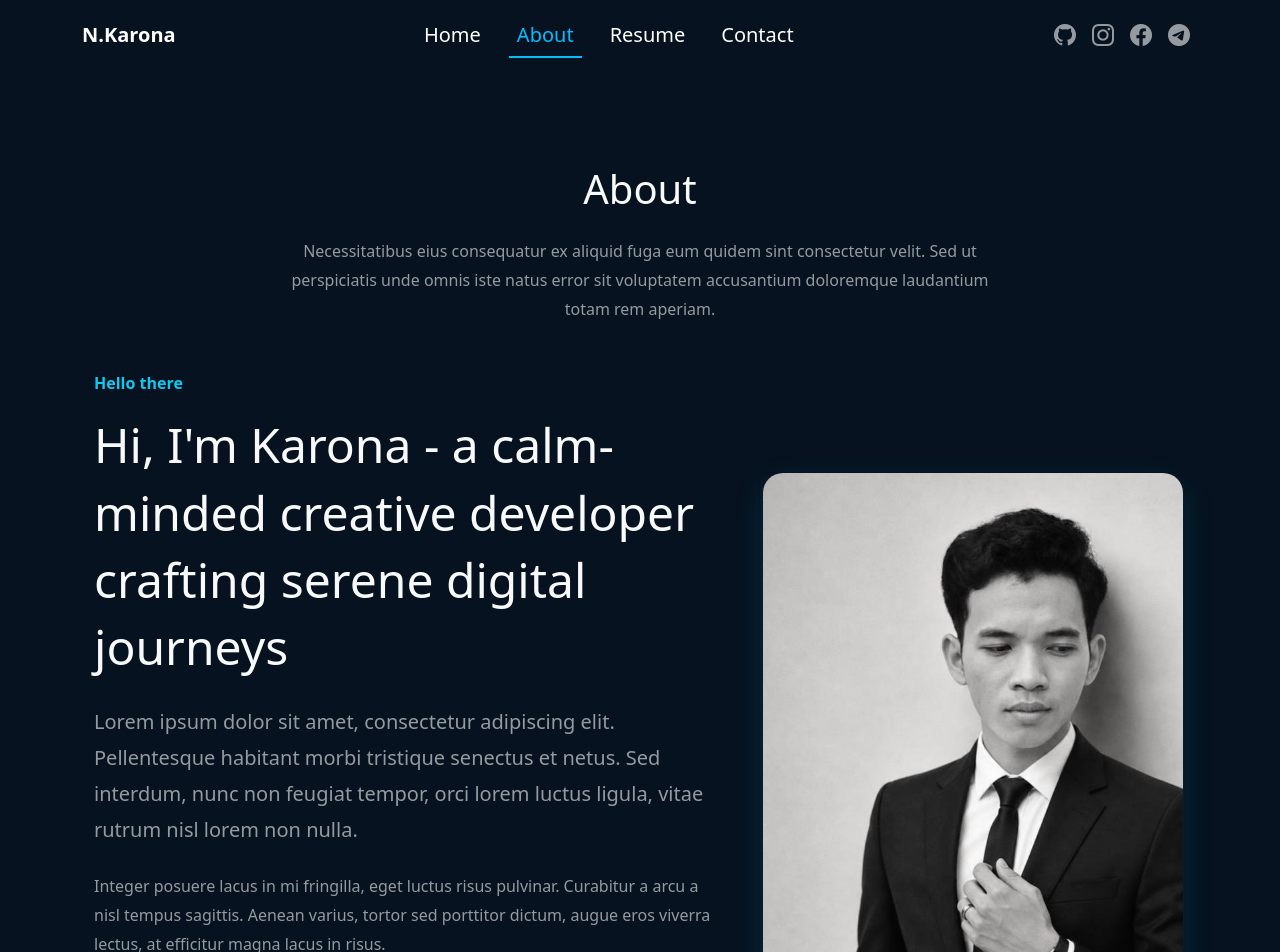
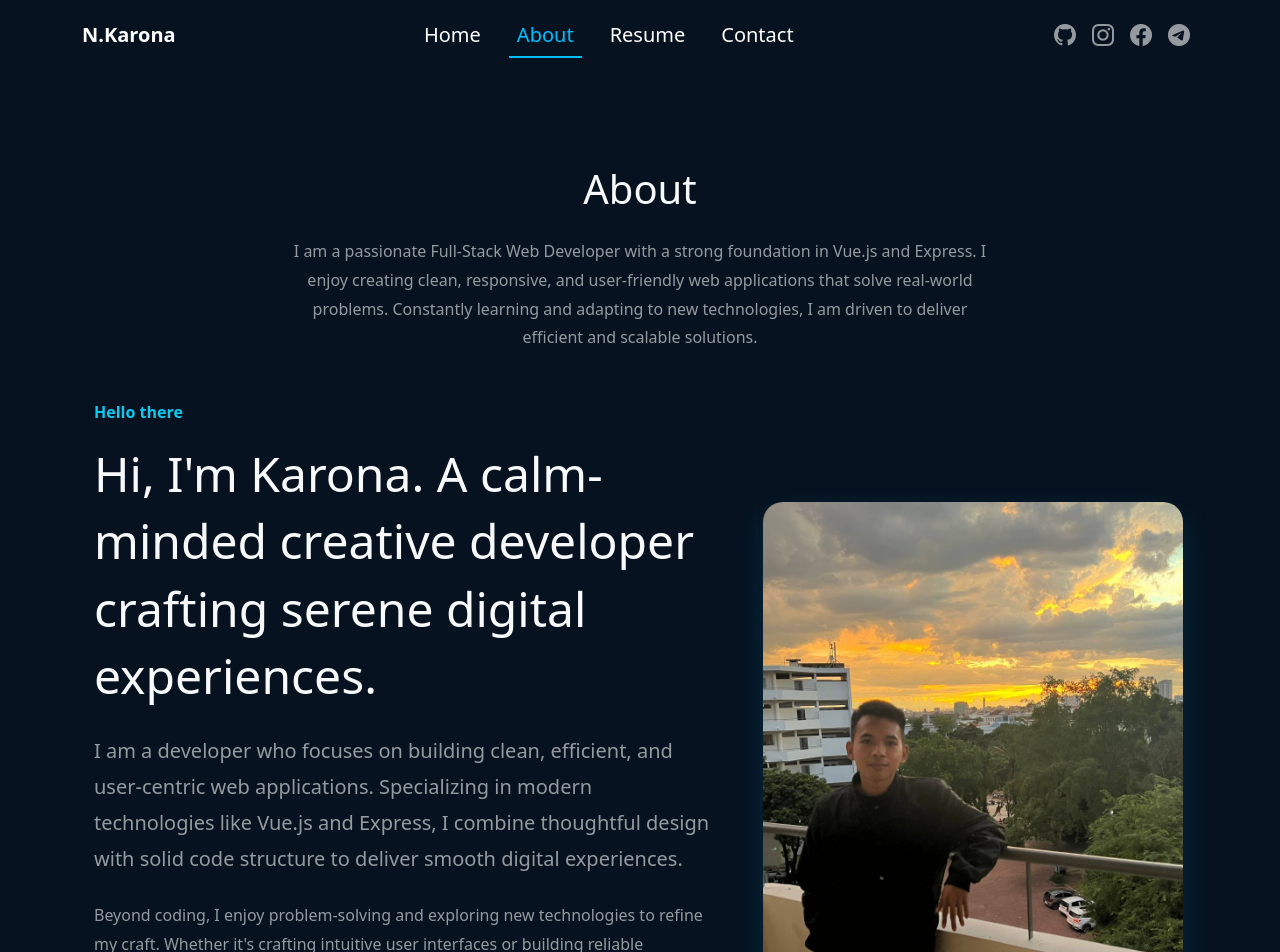
Before and after one commit to Karona24/portfolio-, a Vue app: page /abouts in a window 1280 px wide. Shown: the top 952 px of the page. Built offline with nearby package versions, Linux system fonts and the light colour scheme.

Commit message:
Update button text to Get In Touch and refine intro bio

```diff
--- a/src/App.vue
+++ b/src/App.vue
@@ -6,12 +6,10 @@
 import { onMounted, onUnmounted } from 'vue';
 
 const preventInspect = (e) => {
-  // ១. បិទ Right-Click
   if (e.type === 'contextmenu') {
     e.preventDefault();
   }
 
-  // ២. បិទ Shortcut Keys សម្រាប់ DevTools
   if (e.type === 'keydown') {
     const isDevKey =
       e.key === 'F12' ||
--- a/src/View/AboutView.vue
+++ b/src/View/AboutView.vue
@@ -583,9 +583,10 @@ img {
                 <h1 class="mb-4 mt-5 text-light">About</h1>
 
                 <p class="about-desc">
-                    Necessitatibus eius consequatur ex aliquid fuga eum quidem sint
-                    consectetur velit. Sed ut perspiciatis unde omnis iste natus error
-                    sit voluptatem accusantium doloremque laudantium totam rem aperiam.
+                    I am a passionate Full-Stack Web Developer with a strong foundation in Vue.js and Express. I enjoy
+                    creating clean, responsive, and user-friendly web applications that solve real-world problems.
+                    Constantly learning and adapting to new technologies, I am driven to deliver efficient and scalable
+                    solutions.
                 </p>
             </div>
 
@@ -602,22 +603,19 @@ img {
                         </p>
 
                         <h1 class="fw-light text-light about-title">
-                            Hi, I'm Karona - a calm-minded creative developer crafting
-                            serene digital journeys
+                            Hi, I'm Karona. A calm-minded creative developer crafting serene digital experiences.
                         </h1>
 
                         <h5 class="fw-light mt-3 about-subtitle">
-                            Lorem ipsum dolor sit amet, consectetur adipiscing elit.
-                            Pellentesque habitant morbi tristique senectus et netus.
-                            Sed interdum, nunc non feugiat tempor, orci lorem luctus
-                            ligula, vitae rutrum nisl lorem non nulla.
+                            I am a developer who focuses on building clean, efficient, and user-centric web
+                            applications. Specializing in modern technologies like Vue.js and Express, I combine
+                            thoughtful design with solid code structure to deliver smooth digital experiences.
                         </h5>
 
                         <p class="mt-3 about-text">
-                            Integer posuere lacus in mi fringilla, eget luctus risus
-                            pulvinar. Curabitur a arcu a nisl tempus sagittis.
-                            Aenean varius, tortor sed porttitor dictum, augue eros
-                            viverra lectus, at efficitur magna lacus in risus.
+                            Beyond coding, I enjoy problem-solving and exploring new technologies to refine my craft.
+                            Whether it's crafting intuitive user interfaces or building reliable backend services, I
+                            strive to make every project meaningful and well-structured.
                         </p>
 
                     </div>
@@ -632,7 +630,7 @@ img {
                             <span class="bottom-key-2"></span>
                         </a>
 
-                        <button class="continue-application">
+                        <button class="continue-application" @click="$router.push({ name: 'contact' })">
                             <div>
                                 <div class="pencil"></div>
 
@@ -660,7 +658,7 @@ img {
                 <div class="col-lg-5 col-md-12 col-12 text-center order-1 order-lg-2">
                     <div class="card bg-transparent" data-aos="fade-left">
                         <div class="pic mx-auto">
-                            <img src="../image/photo_2026-05-10_15-08-40.jpg" alt="Profile">
+                            <img src="../image/photo_2026-09-24_20-43-41.jpg" alt="Profile">
                         </div>
                     </div>
 
@@ -739,6 +737,16 @@ import NavBar from '@/components/component/NavBar.vue';
 import FooterView from '@/components/component/FooterView.vue';
 const skills = [
     {
+        title: "JavaScript",
+        description: "Sed ut perspiciatis unde omnis iste natus error sit voluptatem.",
+        percent: 70,
+    },
+    {
+        title: "Vue JS",
+        description: "Sed ut perspiciatis unde omnis iste natus error sit voluptatem.",
+        percent: 75,
+    },
+    {
         title: "HTML",
         description: "Sed ut perspiciatis unde omnis iste natus error sit voluptatem.",
         percent: 90,
@@ -747,16 +755,6 @@ const skills = [
         title: "CSS",
         description: "Sed ut perspiciatis unde omnis iste natus error sit voluptatem.",
         percent: 85,
-    },
-    {
-        title: "JavaScript",
-        description: "Sed ut perspiciatis unde omnis iste natus error sit voluptatem.",
-        percent: 70,
-    },
-    {
-        title: "Vue JS",
-        description: "Sed ut perspiciatis unde omnis iste natus error sit voluptatem.",
-        percent: 75,
     },
     {
         title: "Bootstrap",
--- a/src/View/ContactView.vue
+++ b/src/View/ContactView.vue
@@ -5,12 +5,11 @@
       <div>
         <h1 class="text-center mb-4 mt-5 text-light">Contact</h1>
         <p class="text-center">
-          Necessitatibus eius consequatur ex aliquid fuga eum quidem sint consectetur velit.
-          Sed ut perspiciatis
+          Let's Work Together!
+          Have a project in mind or looking for a passionate developer to join your team or company ?
         </p>
         <p class="text-center">
-          unde omnis iste natus error sit voluptatem accusantium doloremque laudantium totam
-          rem aperiam
+          Send me a message below and I'll get back to you as soon as possible.
         </p>
       </div>
       <section class="contact-section">
@@ -24,8 +23,7 @@
                 <h1 class="title">Contact Info</h1>
 
                 <p class="desc">
-                  Praesent sapien massa, convallis a pellentesque nec,
-                  egestas non nisi. Vestibulum ante ipsum primis.
+                  Feel free to reach out to me directly through any of the details below. I'm always open to discussing new projects or ideas.
                 </p>
 
                 <!-- LOCATION -->
@@ -77,8 +75,7 @@
                 <h1 class="title">Get In Touch</h1>
 
                 <p class="desc">
-                  Praesent sapien massa, convallis a pellentesque nec,
-                  egestas non nisi. Vestibulum ante ipsum primis.
+                  Have a project in mind, a job opportunity, or just want to say hi? Fill out the form below and I'll respond as soon as possible!
                 </p>
 
                 <form @submit.prevent="sendToTelegram">
--- a/src/View/HomeView.vue
+++ b/src/View/HomeView.vue
@@ -11,8 +11,8 @@
                         <div class="hero-content">
                             <h1 class="hero-title">
                                 Hello, I'm
-                                <br class="d-none d-sm-inline d-md-none d-xl-inline"/>
-                                <span class="edit-color">Noeun</span>
+                                <br class="d-none d-sm-inline d-md-none d-xl-inline" />
+                                <span class="edit-color">NOEUN</span>
                                 <span class="edit-color"> Karona</span>
                             </h1>
 
@@ -23,10 +23,9 @@
                                     <span class="hero-subtitle edit-color">Full Stack Web Developer</span>
                                 </div>
                                 <p class="mb-0 mt-3">
-                                    Passionate about building modern web applications and creating
-                                    clean, responsive, and user-friendly digital experiences.
-                                    I enjoy learning new technologies and transforming ideas into
-                                    real-world solutions.
+                                    Passionate Full-Stack Developer specializing in Vue.js and Express. Dedicated to
+                                    building clean, responsive, and serene digital experiences while transforming ideas
+                                    into reliable, real-world solutions.
                                 </p>
                             </div>
 
@@ -37,21 +36,24 @@
                                     <span class="bottom-key-1"></span>
                                     <span class="bottom-key-2"></span>
                                 </a>
-                                <!-- From Uiverse.io by Nawsome -->
-                                <button class="continue-application">
+                                <router-link :to="{ name: 'contact' }" class="continue-application">
                                     <div>
                                         <div class="pencil"></div>
+
                                         <div class="folder">
                                             <div class="top">
                                                 <svg viewBox="0 0 24 27">
-                                                    <path d="M1,0 L23,0 C23.5522847,-1.01453063e-16 24,0.44771525 24,1 L24,8.17157288 C24,8.70200585 23.7892863,9.21071368 23.4142136,9.58578644 L20.5857864,12.4142136 C20.2107137,12.7892863 20,13.2979941 20,13.8284271 L20,26 C20,26.5522847 19.5522847,27 19,27 L1,27 C0.44771525,27 6.76353751e-17,26.5522847 0,26 L0,1 C-6.76353751e-17,0.44771525 0.44771525,1.01453063e-16 1,0 Z"></path>
+                                                    <path
+                                                        d="M1,0 L23,0 C23.5522847,0 24,0.44771525 24,1 L24,8.17157288 C24,8.70200585 23.7892863,9.21071368 23.4142136,9.58578644 L20.5857864,12.4142136 C20.2107137,12.7892863 20,13.2979941 20,13.8284271 L20,26 C20,26.5522847 19.5522847,27 19,27 L1,27 C0.44771525,27 0,26.5522847 0,26 L0,1 C0,0.44771525 0.44771525,0 1,0 Z">
+                                                    </path>
                                                 </svg>
                                             </div>
+
                                             <div class="paper"></div>
                                         </div>
                                     </div>
-                                    Continue Application
-                                </button>
+                                    Get In Touch
+                                </router-link>
                             </div>
                         </div>
                     </div>
@@ -62,7 +64,7 @@
                     <div class="card bg-transparent border-0" data-aos="fade-left">
                         <div class="image-wrapper">
                             <div class="pic">
-                                <img src="../image/photo_2026-05-10_15-08-40.jpg" alt="Noeun Karona" />
+                                <img src="../image/photo_2026-09-24_20-49-04.jpg" alt="Noeun Karona" />
                             </div>
                         </div>
                     </div>
@@ -170,6 +172,7 @@ import FooterView from '@/components/component/FooterView.vue'
     .hero-title {
         font-size: 42px;
     }
+
     .pic {
         max-width: 380px;
         height: 470px;
@@ -181,10 +184,12 @@ import FooterView from '@/components/component/FooterView.vue'
     .hero-title {
         font-size: 34px;
     }
+
     .pic {
         max-width: 320px;
         height: 400px;
     }
+
     .hero-buttons {
         gap: 15px;
     }
@@ -196,21 +201,26 @@ import FooterView from '@/components/component/FooterView.vue'
         padding-top: 60px;
         padding-bottom: 60px;
     }
+
     .hero-content {
         text-align: center;
         padding-right: 0;
         margin-top: 20px;
     }
+
     .subtitle-wrapper {
         justify-content: center;
     }
+
     .hero-description {
         max-width: 100%;
         font-size: 15px;
     }
+
     .hero-buttons {
         justify-content: center;
     }
+
     .pic {
         max-width: 290px;
         height: 360px;
@@ -222,20 +232,25 @@ import FooterView from '@/components/component/FooterView.vue'
     .hero-title {
         font-size: 28px;
     }
+
     .h4 {
         font-size: 1.1rem;
         flex-direction: column;
         gap: 2px;
     }
+
     .hero-buttons {
         flex-direction: column;
         align-items: center;
         width: 100%;
     }
-    .fancy, .continue-application {
+
+    .fancy,
+    .continue-application {
         width: 100%;
         max-width: 280px;
     }
+
     .pic {
         max-width: 240px;
         height: 300px;
@@ -246,12 +261,19 @@ import FooterView from '@/components/component/FooterView.vue'
 /* ANIMATIONS & BUTTON STYLES                              */
 /* ======================================================= */
 @keyframes typing {
-    from { width: 0; }
-    to { width: 24ch; }
+    from {
+        width: 0;
+    }
+
+    to {
+        width: 24ch;
+    }
 }
 
 @keyframes blink {
-    50% { border-color: transparent; }
+    50% {
+        border-color: transparent;
+    }
 }
 
 /* Fancy Button Style */
@@ -390,7 +412,7 @@ import FooterView from '@/components/component/FooterView.vue'
     background: var(--bg, var(--background));
 }
 
-.continue-application > div {
+.continue-application>div {
     top: 0;
     left: 0;
     bottom: 0;
@@ -401,7 +423,7 @@ import FooterView from '@/components/component/FooterView.vue'
     background: var(--background-left);
 }
 
-.continue-application > div .folder {
+.continue-application>div .folder {
     width: 23px;
     height: 27px;
     position: absolute;
@@ -409,7 +431,7 @@ import FooterView from '@/components/component/FooterView.vue'
     top: 13px;
 }
 
-.continue-application > div .folder .top {
+.continue-application>div .folder .top {
     left: 0;
     top: 0;
     z-index: 2;
@@ -418,7 +440,7 @@ import FooterView from '@/components/component/FooterView.vue'
     transition: transform 0.4s ease var(--fd, 0.3s);
 }
 
-.continue-application > div .folder .top svg {
+.continue-application>div .folder .top svg {
     width: 24px;
     height: 27px;
     display: block;
@@ -428,8 +450,9 @@ import FooterView from '@/components/component/FooterView.vue'
     transform: perspective(120px) rotateY(var(--fr, 0deg));
 }
 
-.continue-application > div .folder:before, .continue-application > div .folder:after,
-.continue-application > div .folder .paper {
+.continue-application>div .folder:before,
+.continue-application>div .folder:after,
+.continue-application>div .folder .paper {
     content: "";
     position: absolute;
     left: var(--l, 0);
@@ -440,14 +463,14 @@ import FooterView from '@/components/component/FooterView.vue'
     background: var(--b, var(--folder-inner));
 }
 
-.continue-application > div .folder:before {
+.continue-application>div .folder:before {
     box-shadow: 0 1.5px 3px var(--shadow), 0 2.5px 5px var(--shadow), 0 3.5px 7px var(--shadow);
     transform: translateX(var(--fx, 0));
     transition: transform 0.4s ease var(--fd, 0.3s);
 }
 
-.continue-application > div .folder:after,
-.continue-application > div .folder .paper {
+.continue-application>div .folder:after,
+.continue-application>div .folder .paper {
     --l: 1px;
     --t: 1px;
     --w: 21px;
@@ -455,17 +478,18 @@ import FooterView from '@/components/component/FooterView.vue'
     --b: var(--paper-behind);
 }
 
-.continue-application > div .folder:after {
+.continue-application>div .folder:after {
     transform: translate(var(--pbx, 0), var(--pby, 0));
     transition: transform 0.4s ease var(--pbd, 0s);
 }
 
-.continue-application > div .folder .paper {
+.continue-application>div .folder .paper {
     z-index: 1;
     --b: var(--paper);
 }
 
-.continue-application > div .folder .paper:before, .continue-application > div .folder .paper:after {
+.continue-application>div .folder .paper:before,
+.continue-application>div .folder .paper:after {
     content: "";
     width: var(--wp, 14px);
     height: 2px;
@@ -478,12 +502,12 @@ import FooterView from '@/components/component/FooterView.vue'
     box-shadow: 0 12px 0 0 var(--paper-lines), 0 24px 0 0 var(--paper-lines);
 }
 
-.continue-application > div .folder .paper:after {
+.continue-application>div .folder .paper:after {
     --tp: 6px;
     --wp: 10px;
 }
 
-.continue-application > div .pencil {
+.continue-application>div .pencil {
     height: 2px;
     width: 3px;
     border-radius: 1px 1px 0 0;
@@ -497,7 +521,8 @@ import FooterView from '@/components/component/FooterView.vue'
     transition: transform 0.4s ease var(--pbd, 0s);
 }
 
-.continue-application > div .pencil:before, .continue-application > div .pencil:after {
+.continue-application>div .pencil:before,
+.continue-application>div .pencil:after {
     content: "";
     position: absolute;
     display: block;
@@ -509,12 +534,12 @@ import FooterView from '@/components/component/FooterView.vue'
     left: var(--l, -1px);
 }
 
-.continue-application > div .pencil:before {
+.continue-application>div .pencil:before {
     -webkit-clip-path: polygon(0 5%, 5px 5%, 5px 17px, 50% 20px, 0 17px);
     clip-path: polygon(0 5%, 5px 5%, 5px 17px, 50% 20px, 0 17px);
 }
 
-.continue-application > div .pencil:after {
+.continue-application>div .pencil:after {
     --b: none;
     --w: 3px;
     --h: 6px;
@@ -525,7 +550,8 @@ import FooterView from '@/components/component/FooterView.vue'
     border-right: 1px solid var(--pencil-top);
 }
 
-.continue-application:before, .continue-application:after {
+.continue-application:before,
+.continue-application:after {
     content: "";
     position: absolute;
     width: 10px;
--- a/src/View/ResumeView.vue
+++ b/src/View/ResumeView.vue
@@ -151,13 +151,8 @@ img {
         <div class="container">
             <div data-aos="zoom-out">
                 <h1 class="text-center mb-4 mt-5 text-light">Resume</h1>
-                <p class="text-center">Necessitatibus eius consequatur ex aliquid fuga eum quidem sint consectetur
-                    velit.
-                    Sed ut perspiciatis
-                </p>
-                <p class="text-center">unde omnis iste natus error sit voluptatem accusantium doloremque laudantium
-                    totam
-                    rem aperiam
+                <p class="text-center">
+                   Highlighting my journey as a developer, key academic achievements, and practical expertise built through real-world projects.
                 </p>
             </div>
             <section class="resume-section container-fluid py-5">
@@ -323,14 +318,14 @@ img {
 
                 </div>
             </section>
-            <div data-aos="zoom-out">
+            <!-- <div data-aos="zoom-out">
                 <h1 class="text-center mb-4 mt-5 text-light">My Certifycate</h1>
                 <p class="text-center">
                     I have done verious programming courses increase my programming skills and I'm sharing few to them
                 </p>
-            </div>
+            </div> -->
             <!-- Certifycate -->
-            <section>
+            <!-- <section>
                 <div class="row">
                     <div class="col-4">
                         <div class="card border-0 bg-transparent">
@@ -351,7 +346,7 @@ img {
                         </div>
                     </div>
                 </div>
-            </section>
+            </section> -->
         </div>
     </main>
     <FooterView />
```
Also changed, not shown: src/image/photo_2026-09-24_20-43-41.jpg (added), src/image/photo_2026-09-24_20-49-04.jpg (added). Lines whose indentation alone changed are shown as unchanged.
